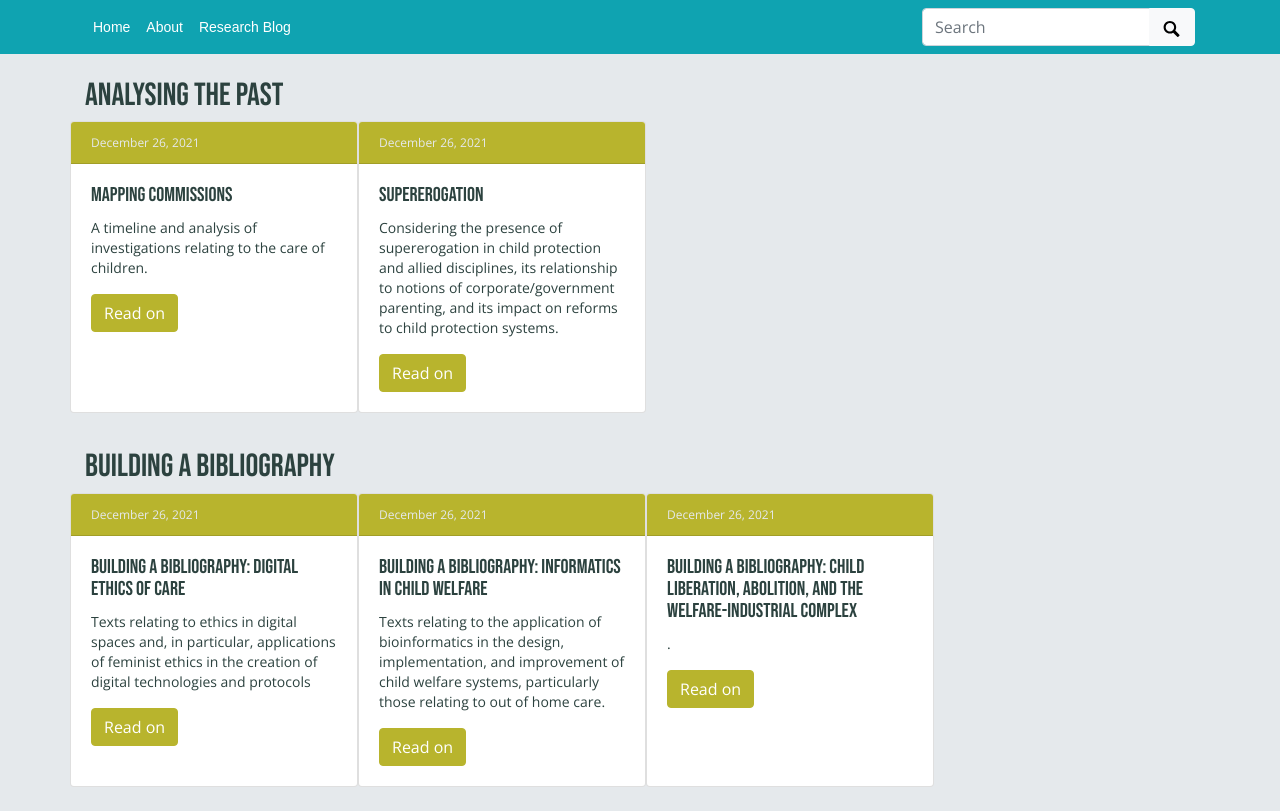
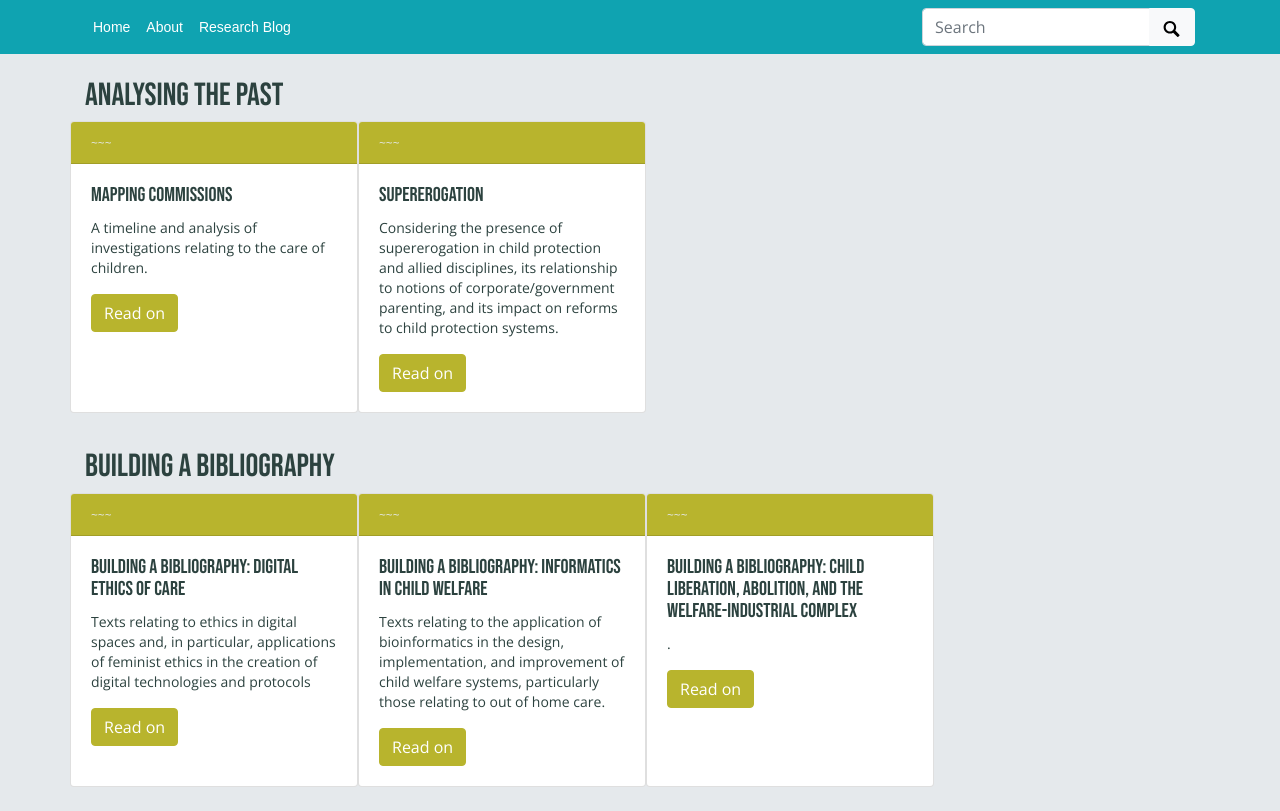
Before and after one commit to mxballin/recordkeeping-governance, a Jekyll site: the page built from pages/blog.md, in a window 1280 px wide. Shown: the part 100-911 px from the top of the page. Built offline with Jekyll 4.4.1, drawn with Linux system fonts in a browser that asks for light colours; nearby versions of some CDN libraries; some web fonts are replaced; library files that are not in the unit come from our copies; grey boxes are pictures that could not be loaded.

Commit message:
Update blog.md

```diff
--- a/pages/blog.md
+++ b/pages/blog.md
@@ -10,7 +10,7 @@ permalink: /blog.html
 <div class="row">
 <div class="card" style="width: 18rem;">
   <div class="card-header" style="font-size: 12px; color: #e5e9ec; background-color: #B8B42D;">
-    December 26, 2021
+    ~~~
   </div>
   <div class="card-body">
     <h5 class="card-title">Mapping Commissions</h5>
@@ -20,7 +20,7 @@ permalink: /blog.html
 </div>
 <div class="card" style="width: 18rem;">
   <div class="card-header" style="font-size: 12px; color: #e5e9ec; background-color: #B8B42D;">
-    December 26, 2021
+    ~~~
   </div>
   <div class="card-body">
     <h5 class="card-title">Supererogation</h5>
@@ -36,7 +36,7 @@ permalink: /blog.html
 <div class="row">
 <div class="card" style="width: 18rem;">
   <div class="card-header" style="font-size: 12px; color: #e5e9ec; background-color: #B8B42D;">
-    December 26, 2021
+    ~~~
   </div>
   <div class="card-body">
     <h5 class="card-title">Building a Bibliography: Digital Ethics of Care</h5>
@@ -47,7 +47,7 @@ permalink: /blog.html
 
 <div class="card" style="width: 18rem;">
   <div class="card-header" style="font-size: 12px; color: #e5e9ec; background-color: #B8B42D;">
-    December 26, 2021
+    ~~~
   </div>
   <div class="card-body">
     <h5 class="card-title">Building a Bibliography: Informatics in Child Welfare</h5>
@@ -58,7 +58,7 @@ permalink: /blog.html
 
 <div class="card" style="width: 18rem;">
   <div class="card-header" style="font-size: 12px; color: #e5e9ec; background-color: #B8B42D;">
-    December 26, 2021
+    ~~~
   </div>
   <div class="card-body">
     <h5 class="card-title">Building a Bibliography: Child Liberation, Abolition, and the Welfare-Industrial Complex</h5>
```
